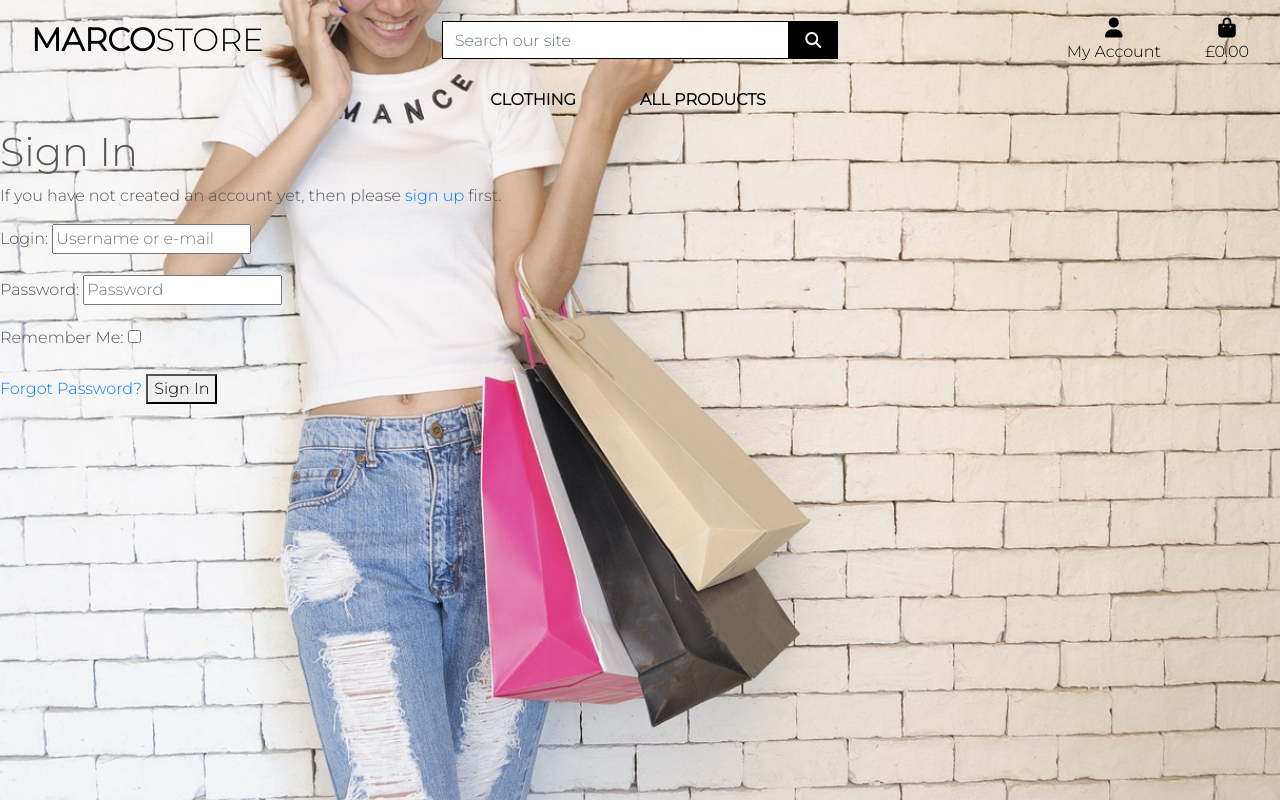
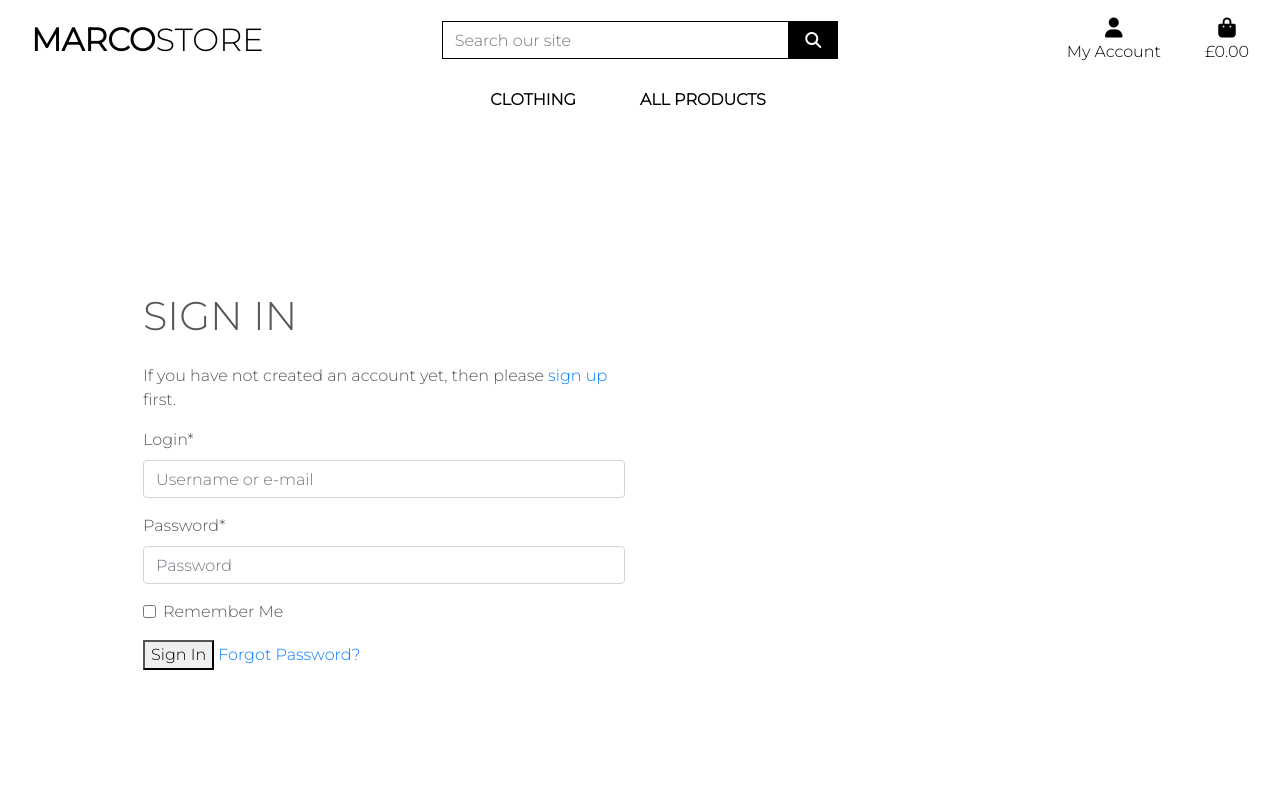
Before and after one commit to marcomoreschi/Milestone-4, a Django app: page /accounts/login/ in a window 1280 px wide. Run offline with Django 3.2, Linux system fonts and the light colour scheme; some libraries are stand-ins or nearby versions.

Commit message:
added inner_content in allauth templates

```diff
--- a/products/admin.py
+++ b/products/admin.py
@@ -15,6 +15,7 @@
 
     ordering = ('sku',)
 
+
 class CategoryAdmin(admin.ModelAdmin):
     list_display = (
         'friendly_name',
--- a/templates/allauth/account/account_inactive.html
+++ b/templates/allauth/account/account_inactive.html
@@ -4,8 +4,8 @@
 
 {% block head_title %}{% trans "Account Inactive" %}{% endblock %}
 
-{% block content %}
-<h1>{% trans "Account Inactive" %}</h1>
+{% block inner_content %}
+<h1 class="logo-font mb-4"> {% trans "Account Inactive" %}</h1>
 
 <p>{% trans "This account is inactive." %}</p>
 {% endblock %}
--- a/templates/allauth/account/base.html
+++ b/templates/allauth/account/base.html
@@ -1 +1,15 @@
 {% extends "base.html" %}
+
+{% block content %}
+    <div class="container header-container">
+        <div class="overlay"></div>
+        <div class="row">
+            <div class="col-12 col-md-6">
+                <div class="allauth-form-inner-content">
+                    {% block inner_content %}
+                    {% endblock %}
+                </div>
+            </div>
+        </div>
+    </div>
+{% endblock %}
--- a/templates/allauth/account/email.html
+++ b/templates/allauth/account/email.html
@@ -4,8 +4,8 @@
 
 {% block head_title %}{% trans "E-mail Addresses" %}{% endblock %}
 
-{% block content %}
-    <h1>{% trans "E-mail Addresses" %}</h1>
+{% block inner_content %}
+    <h1 class="logo-font mb-4"> {% trans "Email Address" %}</h1>
 {% if user.emailaddress_set.all %}
 <p>{% trans 'The following e-mail addresses are associated with your account:' %}</p>
 
--- a/templates/allauth/account/email_confirm.html
+++ b/templates/allauth/account/email_confirm.html
@@ -6,8 +6,8 @@
 {% block head_title %}{% trans "Confirm E-mail Address" %}{% endblock %}
 
 
-{% block content %}
-<h1>{% trans "Confirm E-mail Address" %}</h1>
+{% block inner_content %}
+<h1 class="logo-font mb-4"> {% trans "Confirm email Address" %}</h1>
 
 {% if confirmation %}
 
--- a/templates/allauth/account/login.html
+++ b/templates/allauth/account/login.html
@@ -5,9 +5,9 @@
 
 {% block head_title %}{% trans "Sign In" %}{% endblock %}
 
-{% block content %}
+{% block inner_content %}
 
-<h1>{% trans "Sign In" %}</h1>
+<h1 class="logo-font mb-4"> {% trans "Sign In" %}</h1>
 
 {% get_providers as socialaccount_providers %}
 
@@ -35,12 +35,12 @@
 
 <form class="login" method="POST" action="{% url 'account_login' %}">
   {% csrf_token %}
-  {{ form.as_p }}
+  {{ form|crispy }}
   {% if redirect_field_value %}
   <input type="hidden" name="{{ redirect_field_name }}" value="{{ redirect_field_value }}" />
   {% endif %}
+  <button class="primaryAction" type="submit">{% trans "Sign In" %}</button>
   <a class="button secondaryAction" href="{% url 'account_reset_password' %}">{% trans "Forgot Password?" %}</a>
-  <button class="primaryAction" type="submit">{% trans "Sign In" %}</button>
 </form>
 
 {% endblock %}
--- a/templates/allauth/account/logout.html
+++ b/templates/allauth/account/logout.html
@@ -4,8 +4,8 @@
 
 {% block head_title %}{% trans "Sign Out" %}{% endblock %}
 
-{% block content %}
-<h1>{% trans "Sign Out" %}</h1>
+{% block inner_content %}
+<h1 class="logo-font mb-4"> {% trans "Sign Out" %}</h1>
 
 <p>{% trans 'Are you sure you want to sign out?' %}</p>
 
--- a/templates/allauth/account/password_change.html
+++ b/templates/allauth/account/password_change.html
@@ -4,8 +4,8 @@
 
 {% block head_title %}{% trans "Change Password" %}{% endblock %}
 
-{% block content %}
-    <h1>{% trans "Change Password" %}</h1>
+{% block inner_content %}
+    <h1 class="logo-font mb-4"> {% trans "Change Password" %}</h1>
 
     <form method="POST" action="{% url 'account_change_password' %}" class="password_change">
         {% csrf_token %}
--- a/templates/allauth/account/password_reset.html
+++ b/templates/allauth/account/password_reset.html
@@ -5,9 +5,8 @@
 
 {% block head_title %}{% trans "Password Reset" %}{% endblock %}
 
-{% block content %}
-
-    <h1>{% trans "Password Reset" %}</h1>
+{% block inner_content %}
+    <h1 class="logo-font mb-4">{% trans "Password Reset" %}</h1>
     {% if user.is_authenticated %}
     {% include "account/snippets/already_logged_in.html" %}
     {% endif %}
--- a/templates/allauth/account/password_reset_done.html
+++ b/templates/allauth/account/password_reset_done.html
@@ -5,8 +5,8 @@
 
 {% block head_title %}{% trans "Password Reset" %}{% endblock %}
 
-{% block content %}
-    <h1>{% trans "Password Reset" %}</h1>
+{% block inner_content %}
+   <h1 class="logo-font mb-4"> {% trans "Password Reset" %}</h1>
 
     {% if user.is_authenticated %}
     {% include "account/snippets/already_logged_in.html" %}
--- a/templates/allauth/account/password_reset_from_key.html
+++ b/templates/allauth/account/password_reset_from_key.html
@@ -3,8 +3,8 @@
 {% load i18n %}
 {% block head_title %}{% trans "Change Password" %}{% endblock %}
 
-{% block content %}
-    <h1>{% if token_fail %}{% trans "Bad Token" %}{% else %}{% trans "Change Password" %}{% endif %}</h1>
+{% block inner_content %}
+    <h1 class="logo-font mb-4">{% if token_fail %}{% trans "Bad Token" %}{% else %}{% trans "Change Password" %}{% endif %}</h1>
 
     {% if token_fail %}
         {% url 'account_reset_password' as passwd_reset_url %}
--- a/templates/allauth/account/password_reset_from_key_done.html
+++ b/templates/allauth/account/password_reset_from_key_done.html
@@ -3,7 +3,7 @@
 {% load i18n %}
 {% block head_title %}{% trans "Change Password" %}{% endblock %}
 
-{% block content %}
-    <h1>{% trans "Change Password" %}</h1>
+{% block inner_content %}
+   <h1 class="logo-font mb-4"> {% trans "Change Password" %}</h1>
     <p>{% trans 'Your password is now changed.' %}</p>
 {% endblock %}
--- a/templates/allauth/account/password_set.html
+++ b/templates/allauth/account/password_set.html
@@ -4,8 +4,8 @@
 
 {% block head_title %}{% trans "Set Password" %}{% endblock %}
 
-{% block content %}
-    <h1>{% trans "Set Password" %}</h1>
+{% block inner_content %}
+    <h1 class="logo-font mb-4">{% trans "Set Password" %}</h1>
 
     <form method="POST" action="{% url 'account_set_password' %}" class="password_set">
         {% csrf_token %}
--- a/templates/allauth/account/signup.html
+++ b/templates/allauth/account/signup.html
@@ -4,8 +4,8 @@
 
 {% block head_title %}{% trans "Signup" %}{% endblock %}
 
-{% block content %}
-<h1>{% trans "Sign Up" %}</h1>
+{% block inner_content %}
+    <h1 class="logo-font mb-4">{% trans "Sign Up" %}</h1>
 
 <p>{% blocktrans %}Already have an account? Then please <a href="{{ login_url }}">sign in</a>.{% endblocktrans %}</p>
 
--- a/templates/allauth/account/signup_closed.html
+++ b/templates/allauth/account/signup_closed.html
@@ -4,8 +4,8 @@
 
 {% block head_title %}{% trans "Sign Up Closed" %}{% endblock %}
 
-{% block content %}
-<h1>{% trans "Sign Up Closed" %}</h1>
+{% block inner_content %}
+    <h1 class="logo-font mb-4">{% trans "Sign Up Closed" %}</h1>
 
 <p>{% trans "We are sorry, but the sign up is currently closed." %}</p>
 {% endblock %}
--- a/templates/allauth/account/verification_sent.html
+++ b/templates/allauth/account/verification_sent.html
@@ -4,8 +4,8 @@
 
 {% block head_title %}{% trans "Verify Your E-mail Address" %}{% endblock %}
 
-{% block content %}
-    <h1>{% trans "Verify Your E-mail Address" %}</h1>
+{% block inner_content %}
+    <h1 class="logo-font mb-4">{% trans "Verify Your E-mail Address" %}</h1>
 
     <p>{% blocktrans %}We have sent an e-mail to you for verification. Follow the link provided to finalize the signup process. Please contact us if you do not receive it within a few minutes.{% endblocktrans %}</p>
 
--- a/templates/allauth/account/verified_email_required.html
+++ b/templates/allauth/account/verified_email_required.html
@@ -4,8 +4,8 @@
 
 {% block head_title %}{% trans "Verify Your E-mail Address" %}{% endblock %}
 
-{% block content %}
-<h1>{% trans "Verify Your E-mail Address" %}</h1>
+{% block inner_content %}
+    <h1 class="logo-font mb-4">{% trans "Verify Your E-mail Address" %}</h1>
 
 {% url 'account_email' as email_url %}
 
```
